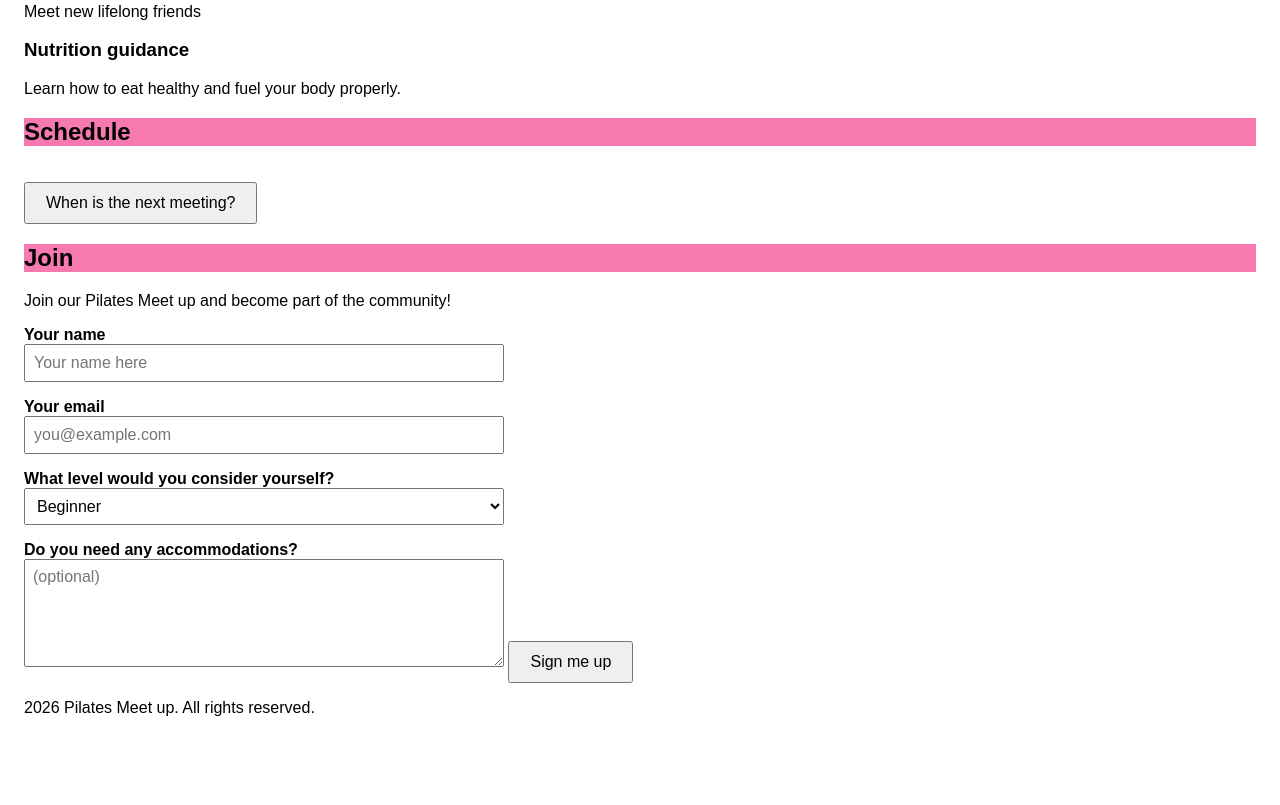
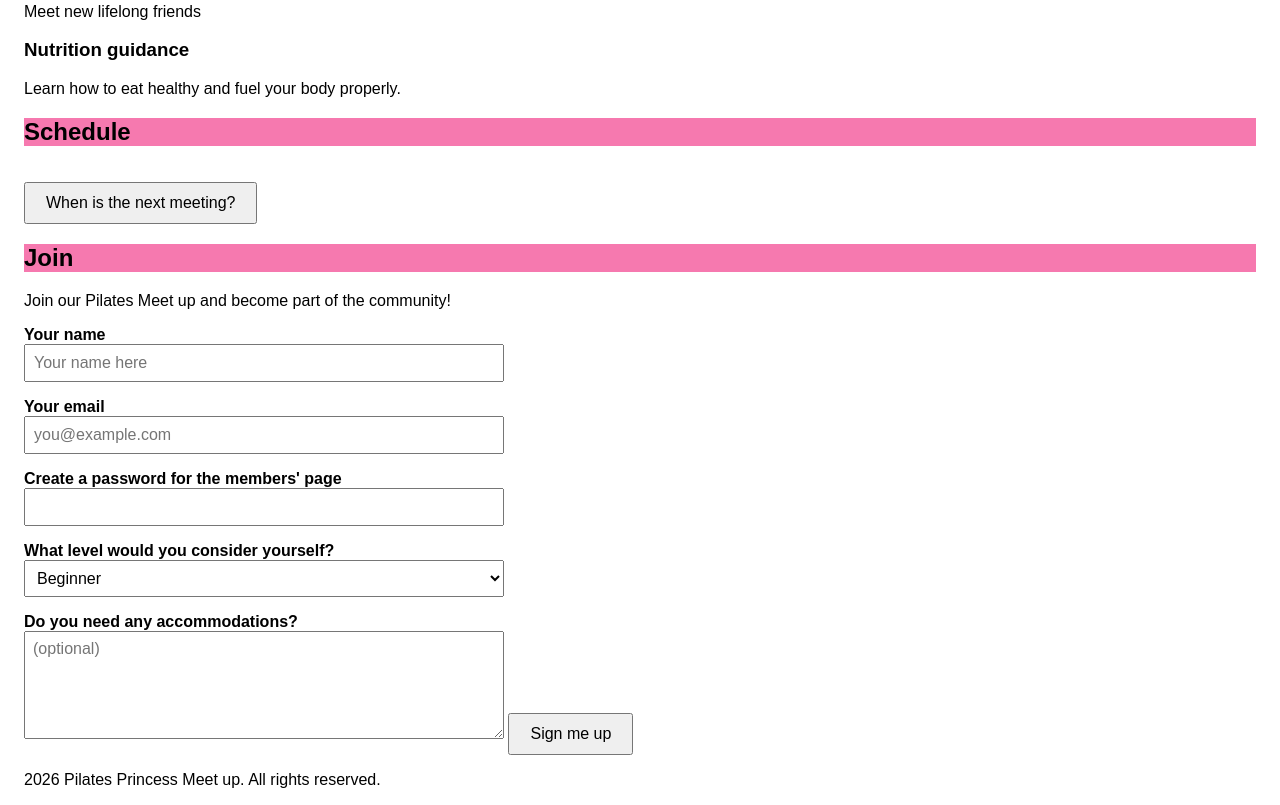
Before and after one commit to BabySodaCodex/signup-page-new, a plain HTML site: page index.html in a window 1280 px wide. Shown: the part 639-1444 px from the top of the page. Before the commit the page ends 1372 px from the top, so only its background shows below. Drawn offline with Linux system fonts and the light colour scheme.

Commit message:
add password field

```diff
--- a/index.html
+++ b/index.html
@@ -65,7 +65,10 @@
   <input type="text" id="name" name="name" placeholder="Your name here" required>
 
   <label for="email">Your email</label>
-  <input type="email" id="email" name="email" placeholder="you@example.com" required>
+    <input type="email" id="email" name="email" placeholder="you@example.com" required>
+    <label for="password">Create a password for the members' page</label>
+    <input type="password" id="password" name="password" required>
+
 
    <label for="session">What level would you consider yourself?</label>
   <select id="interests" name="interests">
@@ -86,6 +89,6 @@
     <script src="script.js"></script>
 </body>
 <footer>
-    <p>2026 Pilates Meet up. All rights reserved.</p>
+    <p>2026 Pilates Princess Meet up. All rights reserved.</p>
 </footer>
 </html>
```
